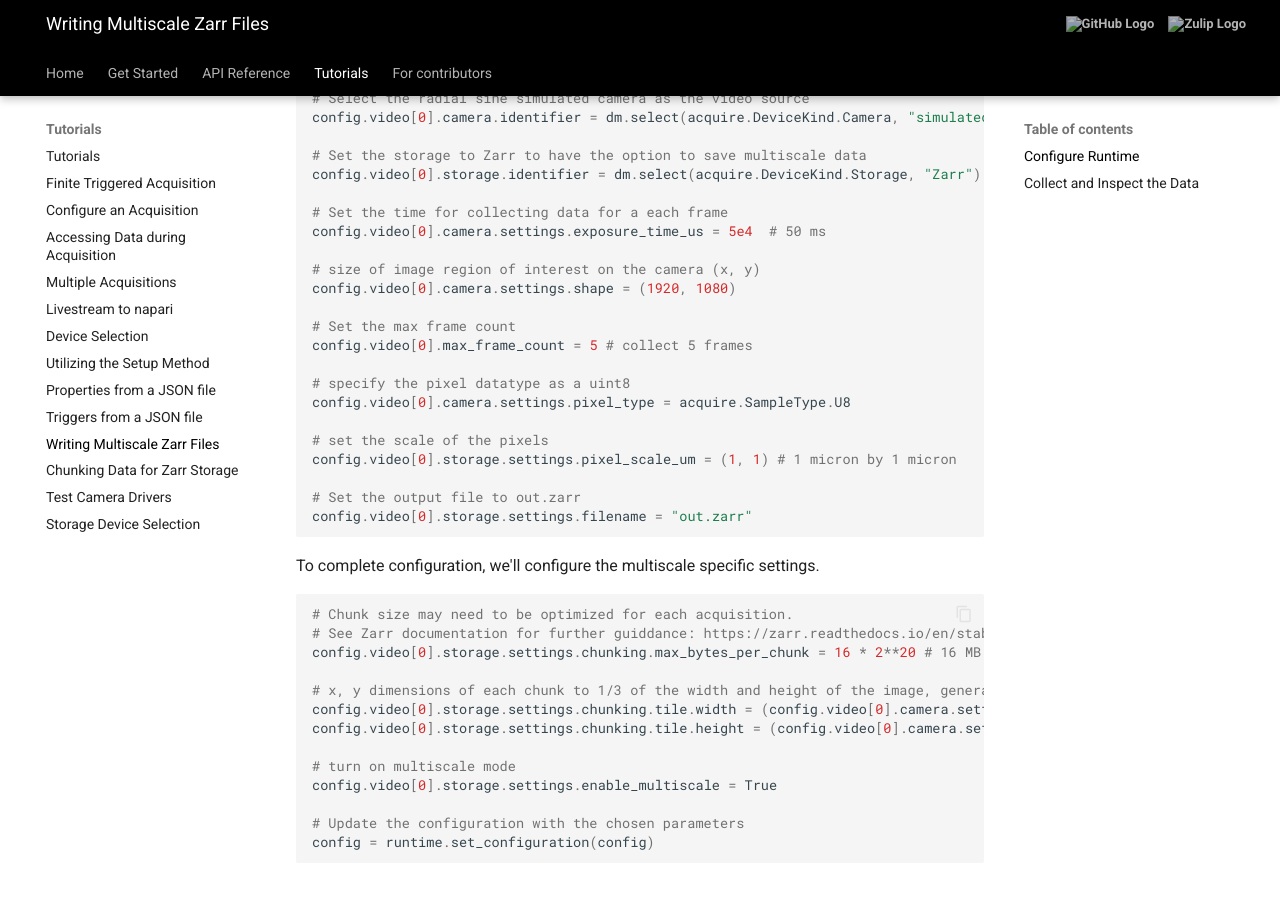
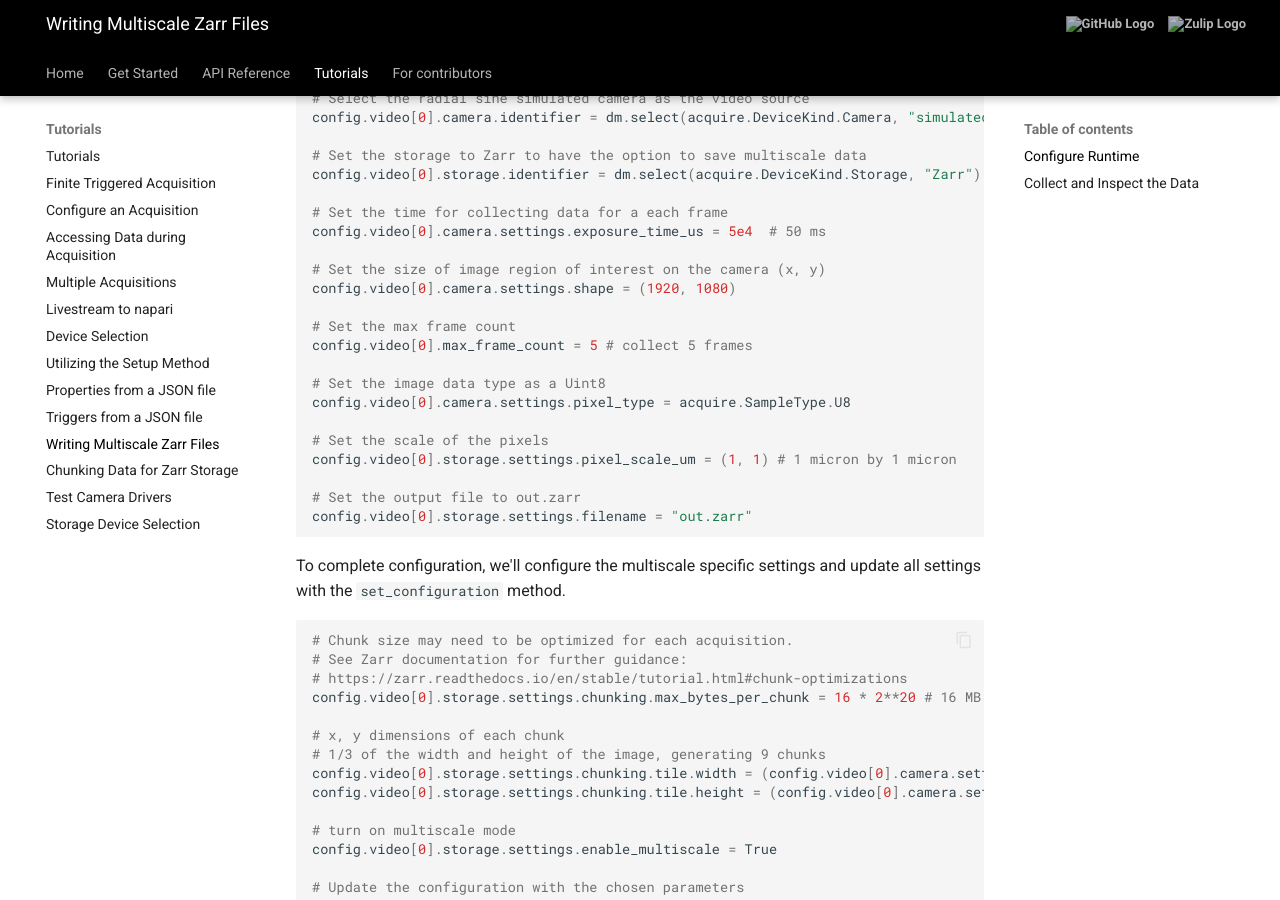
Before and after one commit to melissawm/acquire-docs, an MkDocs documentation site: the page built from docs/tutorials/multiscale.md, in a window 1280 px wide and 900 px high, scrolled down 661 px. Built offline with MkDocs 1.6.1 and Material for MkDocs 9.7.7, drawn with Linux system fonts in a browser that asks for light colours; comment, search, counter and statistics services are not loaded.

Commit message:
Update multiscale.md
copy edits

````diff
--- a/docs/tutorials/multiscale.md
+++ b/docs/tutorials/multiscale.md
@@ -28,30 +28,32 @@ config.video[0].storage.identifier = dm.select(acquire.DeviceKind.Storage, "Zarr
 # Set the time for collecting data for a each frame
 config.video[0].camera.settings.exposure_time_us = 5e4  # 50 ms
 
-# size of image region of interest on the camera (x, y)
+# Set the size of image region of interest on the camera (x, y)
 config.video[0].camera.settings.shape = (1920, 1080)
 
 # Set the max frame count
 config.video[0].max_frame_count = 5 # collect 5 frames
 
-# specify the pixel datatype as a uint8
+# Set the image data type as a Uint8
 config.video[0].camera.settings.pixel_type = acquire.SampleType.U8
 
-# set the scale of the pixels
+# Set the scale of the pixels
 config.video[0].storage.settings.pixel_scale_um = (1, 1) # 1 micron by 1 micron
 
 # Set the output file to out.zarr
 config.video[0].storage.settings.filename = "out.zarr"
 ```
 
-To complete configuration, we'll configure the multiscale specific settings.
+To complete configuration, we'll configure the multiscale specific settings and update all settings with the `set_configuration` method.
 
 ```python
 # Chunk size may need to be optimized for each acquisition.
-# See Zarr documentation for further guiddance: https://zarr.readthedocs.io/en/stable/tutorial.html#chunk-optimizations
+# See Zarr documentation for further guidance:
+# https://zarr.readthedocs.io/en/stable/tutorial.html#chunk-optimizations
 config.video[0].storage.settings.chunking.max_bytes_per_chunk = 16 * 2**20 # 16 MB
 
-# x, y dimensions of each chunk to 1/3 of the width and height of the image, generating 9 chunks
+# x, y dimensions of each chunk
+# 1/3 of the width and height of the image, generating 9 chunks
 config.video[0].storage.settings.chunking.tile.width = (config.video[0].camera.settings.shape[0] // 3)
 config.video[0].storage.settings.chunking.tile.height = (config.video[0].camera.settings.shape[1] // 3)
 
````
